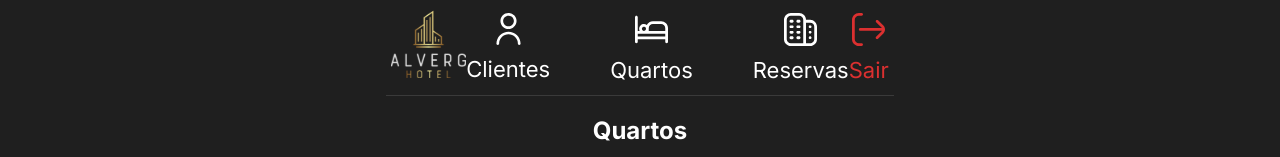
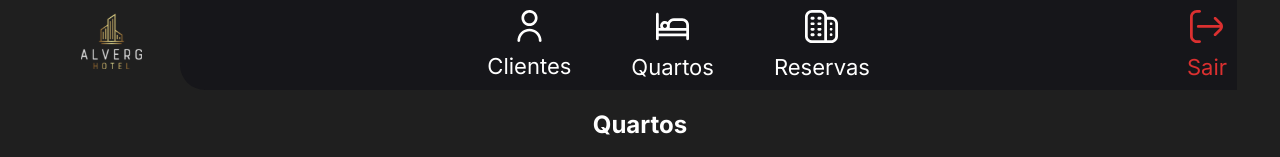
Before and after one commit to giovanamiranda03/PI-02-2023-Hotel, a React (Create React App) app: page /rooms in a window 1280 px wide. Shown: the top 157 px of the page. Built offline with nearby package versions, Linux system fonts and the light colour scheme; no server answers.

Commit message:
deixando header responsivo

```diff
--- a/src/components/Header.jsx
+++ b/src/components/Header.jsx
@@ -1,4 +1,5 @@
-import React from 'react';
+import { List } from "@phosphor-icons/react";
+import React, { useState } from 'react';
 import styled from 'styled-components';
 import hotelImage from '../assets/hotel.svg';
 import logo from '../assets/logo.svg';
@@ -10,17 +11,18 @@ const HeaderContainer = styled.header`
   display: flex;
   justify-content: space-between;
   align-items: center;
-  padding: 5px;
   font-size: 22px;
-  background: #1F1F1F;
   color: #fff;
-  border-bottom: 1px solid rgba(255, 255, 255, 0.12);
+  width: 100%;
+`;
+
+const HamburgerIcon = styled.div`
+  display: none;
+  cursor: pointer;
+  font-size: 30px;
 
   @media (max-width: 768px) {
-    flex-direction: column;
-    text-align: center;
-    font-size: 16px;
-    padding: 10px;
+    display: block;
   }
 `;
 
@@ -28,6 +30,7 @@ const Logo = styled.div`
   font-size: 24px;
   font-weight: bold;
   cursor: pointer;
+  padding: 5px 38px 5px 38px;
 `;
 const ImageLogo = styled.img`
   width: 100%;
@@ -36,21 +39,32 @@ const ImageLogo = styled.img`
 `;
 
 const Navigation = styled.nav`
+  background-color: #16161A;
+  display: flex;
+  justify-content: center;
+  padding: 10px;
+  border-radius: 0 0 0 25px;
+  width: 100%;
+
   ul {
     list-style-type: none;
     padding: 0;
     margin: 0;
     display: flex;
     gap: 60px;
+  }
 
-    @media (max-width: 768px) {
-      flex-direction: column;
-      align-items: center;
-      gap: 10px;
-    }
+  @media (max-width: 768px) {
+    display: ${({ isOpen }) => (isOpen ? 'flex' : 'none')};
+    flex-direction: column;
+    align-items: center;
+    gap: 10px;
+    position: absolute;
+    top: 100%;
+    left: 0;
+    width: 100%;
   }
 `;
-
 
 const NavItem = styled.li`
   @media (max-width: 768px) {
@@ -77,9 +91,15 @@ const Image = styled.img`
   width: 1.5em;
   display: block;
   margin: 0 auto 0.5em;
+
+  @media (max-width: 768px) {
+    width: 1em;
+  }
 `;
 
 const Logout = styled.div`
+  padding: 10px;
+  background-color: #16161A;
   a {
     text-decoration: none;
     color: #DB3030;
@@ -88,17 +108,29 @@ const Logout = styled.div`
     }
   }
 
+  @media (max-width: 768px) {
+    background-color: #1F1F1F;
+  }
 `;
 
 export default function Header() {
+  const [isNavVisible, setIsNavVisible] = useState(false);
+
+  const toggleNav = () => {
+    setIsNavVisible(!isNavVisible);
+  };
+
   return (
     <HeaderContainer>
+      <HamburgerIcon onClick={toggleNav}>
+        <List size={40} />
+      </HamburgerIcon>
       <Logo>
         <Link href="/">
           <ImageLogo src={logo} alt="Logo do site" />
         </Link>
       </Logo>
-      <Navigation>
+      <Navigation isOpen={isNavVisible}>
         <ul>
           <NavItem>
             <Image src={userImage} alt="Ícone de usuário" />
```
